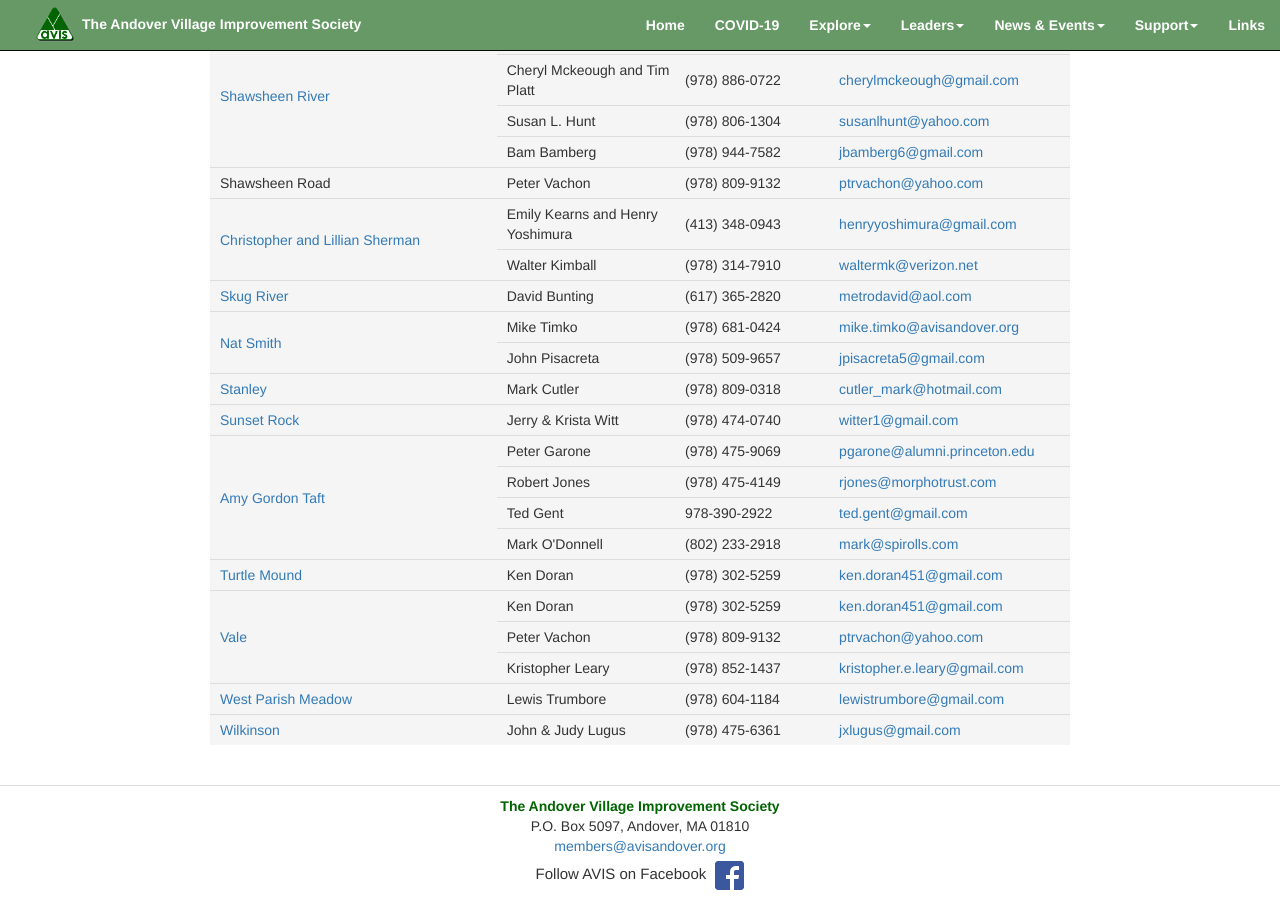
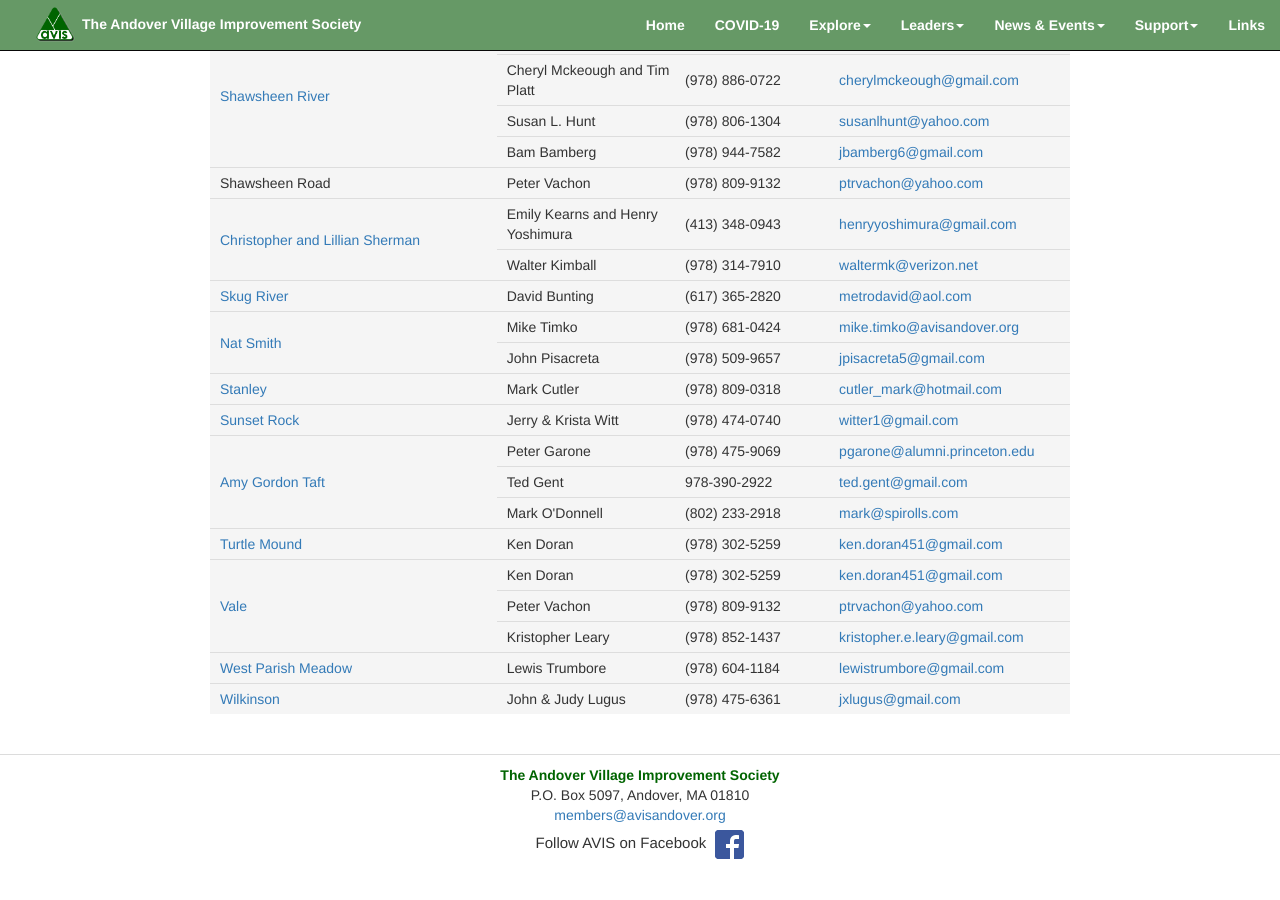
Before and after one commit to avisandover/avis-website, a Jekyll site: the page built from wardens.html, in a window 1280 px wide and 900 px high, scrolled down 2032 px. Built offline with Jekyll 4.4.1, drawn with Linux system fonts in a browser that asks for light colours; nearby versions of some CDN libraries; after the commit the page ends 2901 px from its top, so only the background shows below that.

Commit message:
Warden update

```diff
--- a/taft.html
+++ b/taft.html
@@ -43,10 +43,6 @@ title: AVIS Reservations - Taft Reservation
     <a href="mailto:pgarone@alumni.princeton.edu">pgarone@alumni.princeton.edu</a><br>
     (978) 475-9069<br><br>
 
-    Robert Jones<br>
-    <a href="mailto:rjones@morphotrust.com">rjones@morphotrust.com</a><br>
-    (978) 475-4149<br><br>
-
     Mark O’Donnell<br>
     <a href="mailto:mark@spirolls.com">mark@spirolls.com</a><br>
     (802) 233-2918<br>
--- a/wardens.html
+++ b/wardens.html
@@ -378,15 +378,10 @@ title: AVIS Wardens
         <td><a href="mailto:witter1@gmail.com">witter1@gmail.com</a></td>
       </tr>
       <tr>
-        <td rowspan="4"><a href="/taft.html">Amy Gordon Taft</a></td>
+        <td rowspan="3"><a href="/taft.html">Amy Gordon Taft</a></td>
         <td>Peter Garone</td>
         <td>(978) 475-9069</td>
         <td><a href="mailto:pgarone@alumni.princeton.edu">pgarone@alumni.princeton.edu</a></td>
-      </tr>
-      <tr>
-        <td>Robert Jones </td>
-        <td>(978) 475-4149</td>
-        <td><a href="mailto:rjones@morphotrust.com">rjones@morphotrust.com</a></td>
       </tr>
       <tr>
         <td>Ted Gent </td>
```
